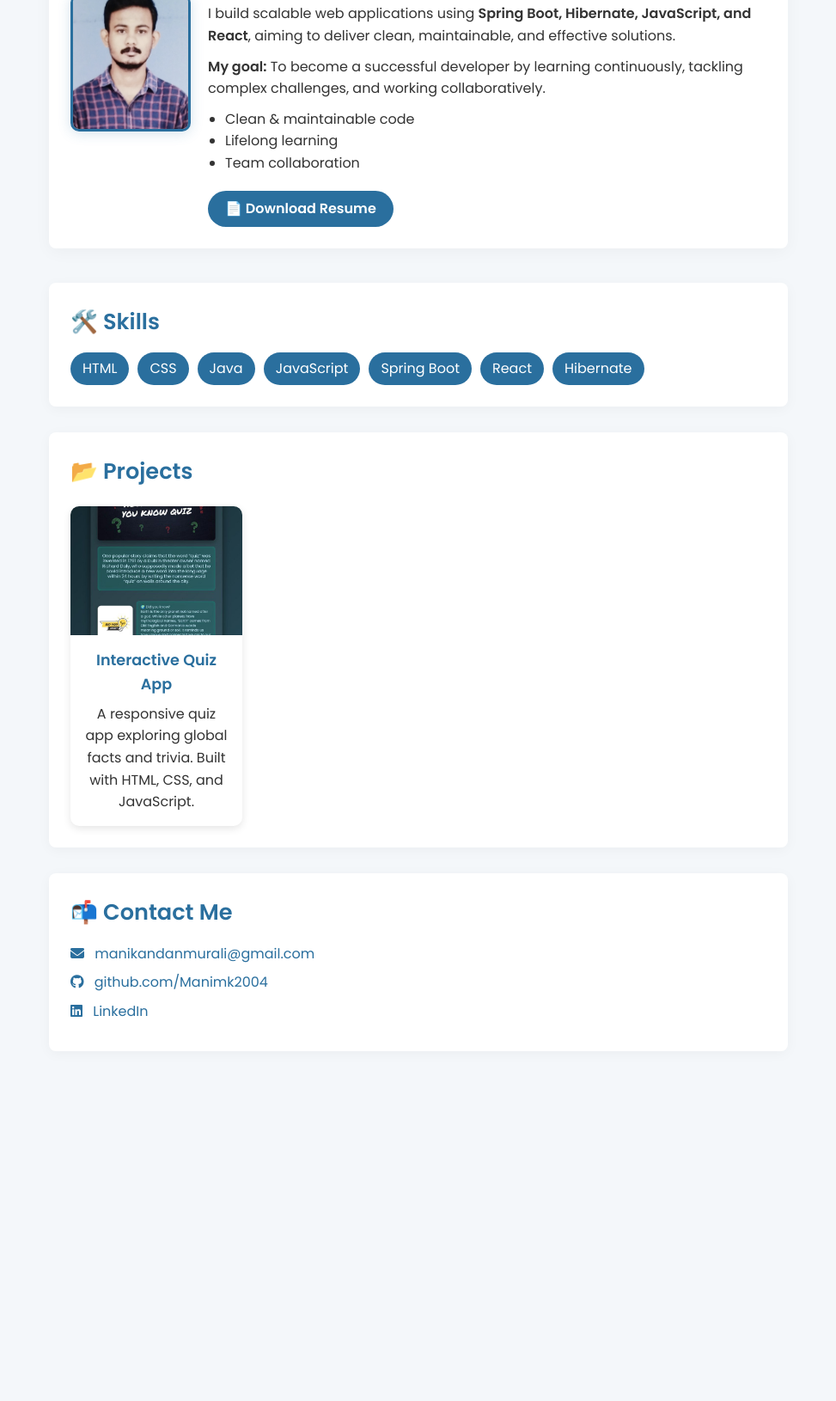
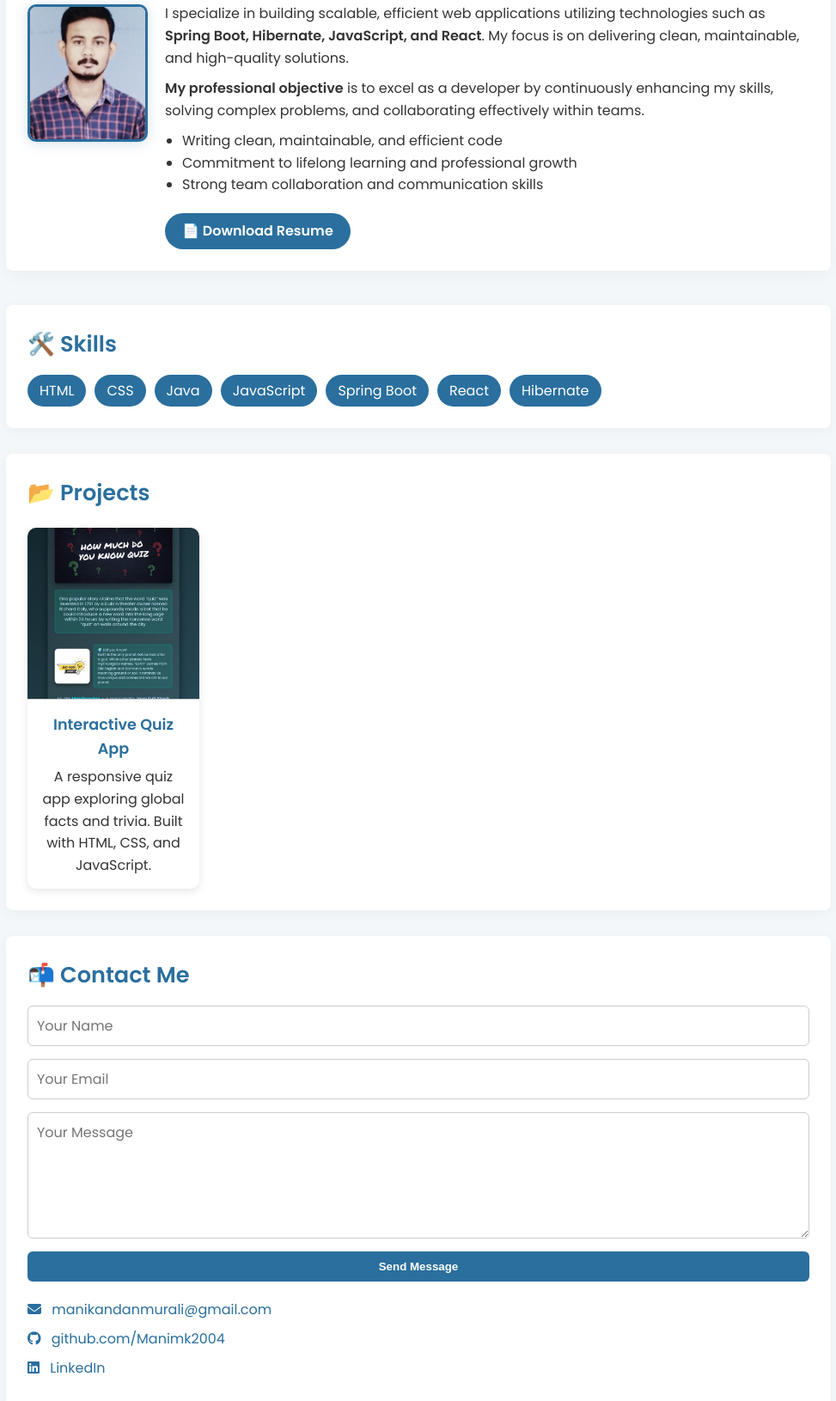
Before and after one commit to Manimk2004/portfolio, a plain HTML site: page index.html in a window 1280 px wide. Shown: the part 680-2310 px from the top of the page at 86% size, without its empty margins (153-1126 px from the left). Before the commit the page ends 1923 px from the top, so only its background shows below. Drawn offline with Linux system fonts and the light colour scheme.

Commit message:
index.html

```diff
--- a/index.html
+++ b/index.html
@@ -2,7 +2,7 @@
 <html lang="en">
 <head>
   <meta charset="UTF-8" />
-  <title>About Manikandan</title>
+  <title>Manikandan | Web Developer Portfolio</title>
   <link href="https://fonts.googleapis.com/css2?family=Poppins:wght@400;600&display=swap" rel="stylesheet" />
   <link rel="stylesheet" href="https://cdnjs.cloudflare.com/ajax/libs/font-awesome/6.5.0/css/all.min.css" />
   <style>
@@ -28,6 +28,10 @@
       margin: 0;
       padding: 0;
       box-sizing: border-box;
+    }
+
+    html {
+      scroll-behavior: smooth;
     }
 
     body {
@@ -85,7 +89,7 @@
     }
 
     .hero-container {
-      max-width: 900px;
+      max-width: 1000px;
       margin: 0 auto 30px;
       overflow: hidden;
       border-radius: 10px;
@@ -102,7 +106,7 @@
     }
 
     .hero-text {
-      font-size: 1.8rem;
+      font-size: 2rem;
       font-weight: bold;
       text-shadow: 2px 2px 8px rgba(0,0,0,0.7);
     }
@@ -120,7 +124,7 @@
     }
 
     main {
-      max-width: 900px;
+      max-width: 1000px;
       margin: auto;
       padding: 20px;
     }
@@ -212,7 +216,7 @@
     }
 
     .projects-grid {
-      display: grid;
+      display: flex;
       grid-template-columns: repeat(auto-fit, minmax(200px, 1fr));
       gap: 30px;
       margin-top: 20px;
@@ -225,20 +229,22 @@
       overflow: hidden;
       text-decoration: none;
       color: inherit;
-      display: flex;
-      flex-direction: column;
-      align-items: center;
+      transition: transform 0.3s ease;
     }
 
     .project-card:hover {
-      transform: translateY(-8px);
+      transform: translateY(-6px);
       box-shadow: 0 8px 20px rgba(0,0,0,0.15);
     }
 
     .project-card img {
-      width: 100%;
-      height: 150px;
+      width: 200px;
+      height: 200px;
       object-fit: cover;
+      display: block;
+      margin-left: auto;
+      margin-right: auto;
+      border-bottom: 1px solid #ccc;
     }
 
     .project-content {
@@ -249,10 +255,12 @@
     .project-content strong {
       font-size: 1.1rem;
       color: var(--accent);
-      margin-bottom: 8px;
       display: block;
+      margin-bottom: 6px;
     }
-
+.sticker :hover{
+  transform: scale(1.1);
+}
     .contact a {
       display: block;
       color: var(--accent);
@@ -266,6 +274,37 @@
 
     .contact i {
       margin-right: 8px;
+    }
+
+    form {
+      display: flex;
+      flex-direction: column;
+      gap: 15px;
+      margin-top: 15px;
+    }
+
+    input, textarea {
+      padding: 10px;
+      border: 1px solid #ccc;
+      border-radius: 6px;
+      font-size: 1rem;
+      font-family: 'Poppins', sans-serif;
+      resize: vertical;
+    }
+
+    button[type="submit"] {
+      background-color: var(--button-bg);
+      color: white;
+      padding: 10px;
+      border: none;
+      border-radius: 6px;
+      font-weight: 600;
+      cursor: pointer;
+      transition: background 0.3s ease;
+    }
+
+    button[type="submit"]:hover {
+      background-color: var(--button-hover);
     }
 
     @media (max-width: 600px) {
@@ -286,6 +325,11 @@
       .about-text ul {
         text-align: left;
       }
+
+      .project-card img {
+        width: 100%;
+        height: auto;
+      }
     }
   </style>
 </head>
@@ -293,44 +337,44 @@
 
   <header>
     <div class="logo">Manikandan</div>
-    <nav>
+    <nav aria-label="Primary navigation">
       <a href="#about">About</a>
       <a href="#skills">Skills</a>
       <a href="#projects">Projects</a>
       <a href="#contact">Contact</a>
     </nav>
-    <button id="toggle-mode">🌙 Dark Mode</button>
+    <button id="toggle-mode" aria-pressed="false" aria-label="Toggle dark mode">🌙 Dark Mode</button>
   </header>
 
-  <!-- Hero image container -->
   <div class="hero-container">
-    <div class="hero-section">
+    <div class="hero-section" role="banner" aria-label="Introduction banner with background image">
       <div class="hero-text">
-        👋 Hi, I'm Manikandan,<span id="dynamic-text"></span>
+        👋 Hi, I'm Manikandan,<span id="dynamic-text" aria-live="polite" aria-atomic="true"></span>
       </div>
     </div>
   </div>
 
   <main>
-    <section class="intro-section" id="about">
-      <img src="mk.jpg" alt="Manikandan Photo" class="profile-img" />
+    <section class="intro-section" id="about" tabindex="-1">
+      <img src="mk.jpg" alt="Manikandan smiling" class="profile-img" />
       <div class="about-text">
         <h1>About Me</h1>
-        <p>From Kumbakonam, I earned my B.Com degree from Bharathidasan University and pivoted into full-stack development driven by my passion for coding.</p>
-        <p>I build scalable web applications using <strong>Spring Boot, Hibernate, JavaScript, and React</strong>, aiming to deliver clean, maintainable, and effective solutions.</p>
-        <p><strong>My goal:</strong> To become a successful developer by learning continuously, tackling complex challenges, and working collaboratively.</p>
-        <ul>
-          <li>Clean & maintainable code</li>
-          <li>Lifelong learning</li>
-          <li>Team collaboration</li>
-        </ul>
+        <p>Hailing from Kumbakonam, I Completed  B.Com degree from Bharathidasan University. Driven by a strong passion for coding, I have transitioned into full-stack development.</p>
+<p>I specialize in building scalable, efficient web applications utilizing technologies such as <strong>Spring Boot, Hibernate, JavaScript, and React</strong>. My focus is on delivering clean, maintainable, and high-quality solutions.</p>
+<p><strong>My professional objective</strong> is to excel as a developer by continuously enhancing my skills, solving complex problems, and collaborating effectively within teams.</p>
+<ul>
+  <li>Writing clean, maintainable, and efficient code</li>
+  <li>Commitment to lifelong learning and professional growth</li>
+  <li>Strong team collaboration and communication skills</li>
+</ul>
+
         <a class="back-link" href="mk.pdf" download>📄 Download Resume</a>
       </div>
     </section>
 
-    <section class="section" id="skills">
+    <section class="section" id="skills" tabindex="-1">
       <h2>🛠️ Skills</h2>
-      <div class="sticker">
+      <div class="sticker" aria-label="Skills list">
         <div class="tech">HTML</div>
         <div class="tech">CSS</div>
         <div class="tech">Java</div>
@@ -341,24 +385,35 @@
       </div>
     </section>
 
-    <section class="section" id="projects">
+    <section class="section" id="projects" tabindex="-1">
       <h2>📂 Projects</h2>
       <div class="projects-grid" style="width: 200px;">
-        <a href="https://manimk2004.github.io/quiz/" target="_blank" class="project-card">
-          <img src="quiz.jpg" alt="Quiz App" />
+        <a href="https://manimk2004.github.io/quiz/" target="_blank" rel="noopener noreferrer" class="project-card" aria-label="Interactive Quiz App project">
+          <img src="quiz.jpg" alt="Screenshot of Quiz App" />
           <div class="project-content">
             <strong>Interactive Quiz App</strong>
             <p>A responsive quiz app exploring global facts and trivia. Built with HTML, CSS, and JavaScript.</p>
           </div>
         </a>
+        <!-- Add more project cards here if needed -->
       </div>
     </section>
 
-    <section class="section contact" id="contact">
+    <section class="section contact" id="contact" tabindex="-1">
       <h2>📬 Contact Me</h2>
-      <a href="mailto:manikandanmurali@gmail.com"><i class="fas fa-envelope"></i> manikandanmurali@gmail.com</a>
-      <a href="https://github.com/Manimk2004" target="_blank"><i class="fab fa-github"></i> github.com/Manimk2004</a>
-      <a href="https://linkedin.com/in/your-profile" target="_blank"><i class="fab fa-linkedin"></i> LinkedIn</a>
+
+      <form id="contact-form" action="https://formspree.io/f/myylnnkl" method="POST" aria-label="Contact form">
+        <input type="text" name="name" placeholder="Your Name" required aria-required="true" />
+        <input type="email" name="_replyto" placeholder="Your Email" required aria-required="true" />
+        <textarea name="message" rows="5" placeholder="Your Message" required aria-required="true"></textarea>
+        <button type="submit">Send Message</button>
+      </form>
+
+      <div style="margin-top: 20px;" aria-label="Other contact information">
+        <a href="mailto:manikandanmurali@gmail.com"><i class="fas fa-envelope" aria-hidden="true"></i> manikandanmurali@gmail.com</a>
+        <a href="https://github.com/Manimk2004" target="_blank" rel="noopener noreferrer"><i class="fab fa-github" aria-hidden="true"></i> github.com/Manimk2004</a>
+        <a href="https://linkedin.com/in/your-profile" target="_blank" rel="noopener noreferrer"><i class="fab fa-linkedin" aria-hidden="true"></i> LinkedIn</a>
+      </div>
     </section>
   </main>
 
@@ -366,12 +421,14 @@
     const toggleBtn = document.getElementById("toggle-mode");
     toggleBtn.addEventListener("click", () => {
       document.body.classList.toggle("dark");
-      toggleBtn.textContent = document.body.classList.contains("dark") ? "☀️ Light Mode" : "🌙 Dark Mode";
+      const darkModeOn = document.body.classList.contains("dark");
+      toggleBtn.textContent = darkModeOn ? "☀️ Light Mode" : "🌙 Dark Mode";
+      toggleBtn.setAttribute("aria-pressed", darkModeOn);
     });
 
     const dynamicText = document.getElementById("dynamic-text");
     const phrases = [
-      "Creator of digital user experiences",
+      " Creator of digital user experiences",
       " passionate about coding",
       " Problem solver with coding skills",
       " Frontend and backend solution architect"
```
